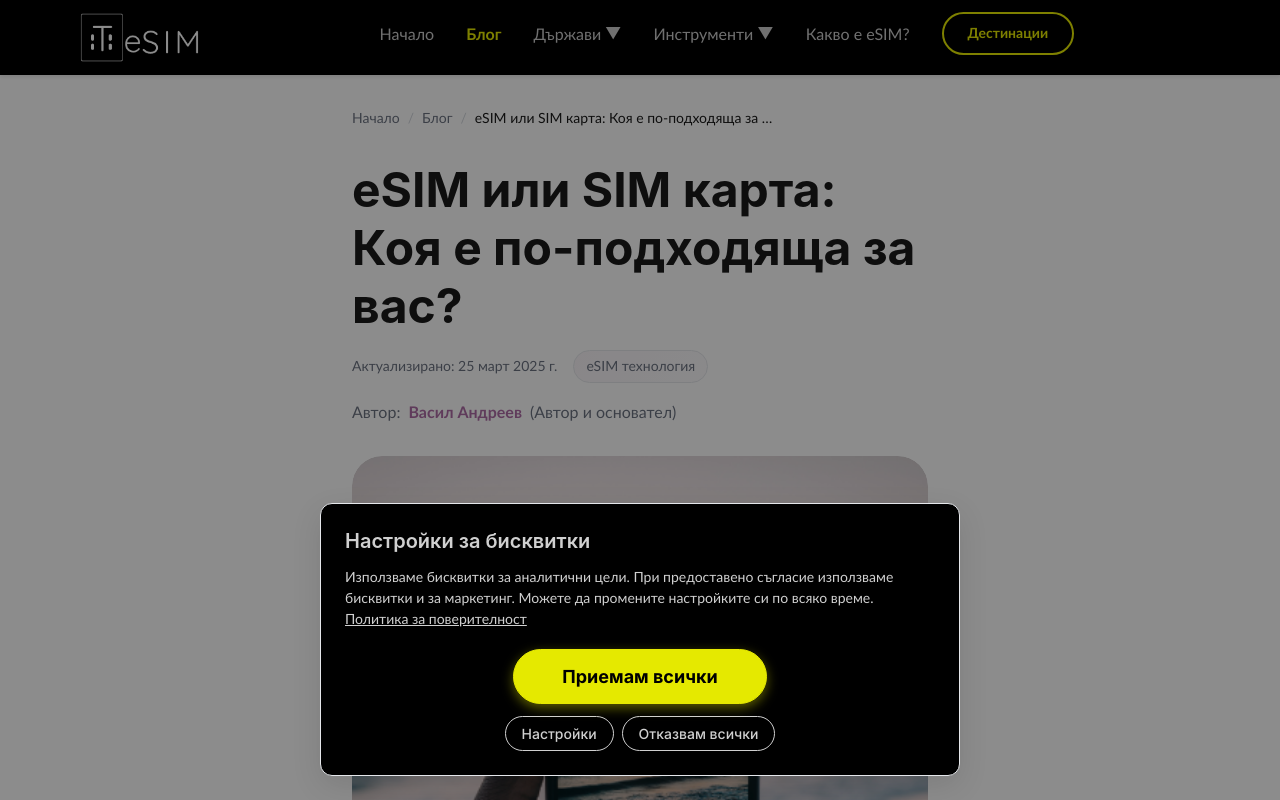
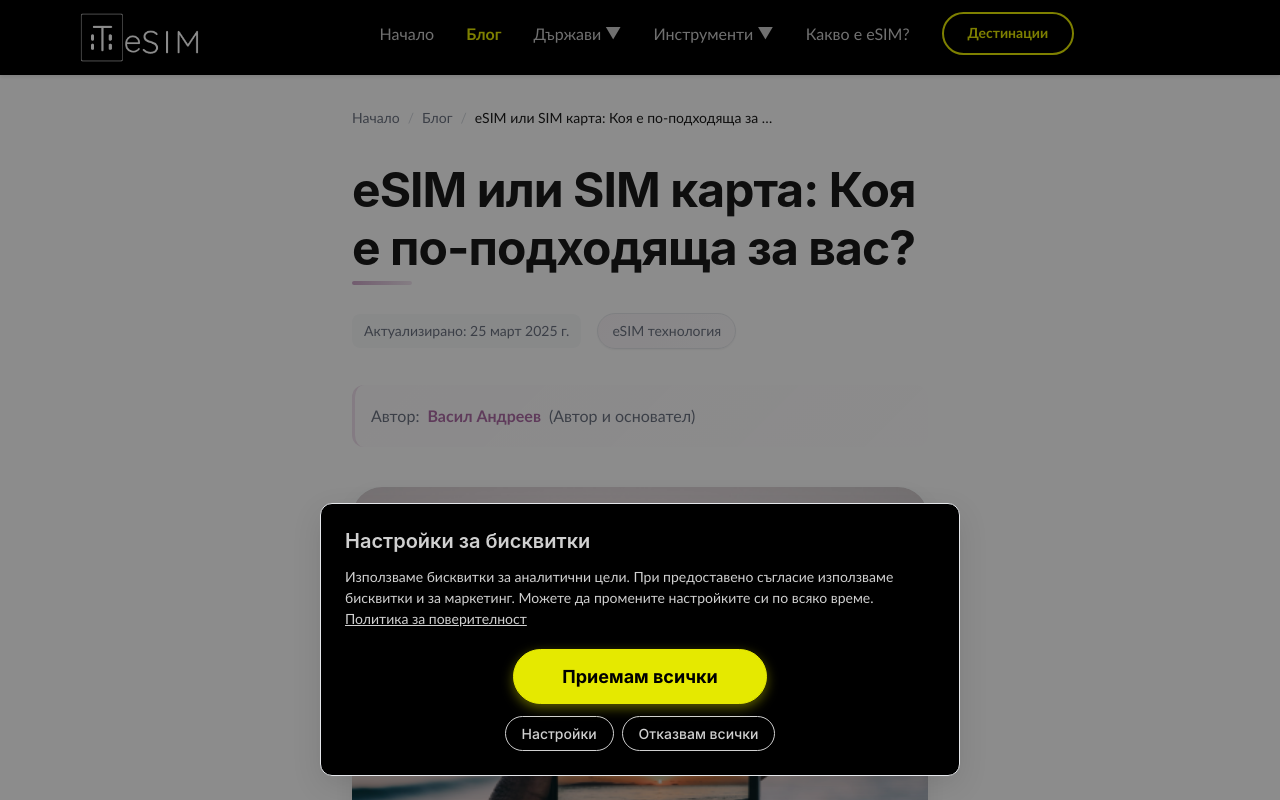
Before and after one commit to svetoslavseo/bgesim-next, a Next.js app: page /blog/esim-ili-sim-karta/ in a window 1280 px wide. Shown: the top 800 px of the page. Built offline with nearby package versions, Linux system fonts and the light colour scheme.

Commit message:
Modernize blog post template with enhanced styling and animations

```diff
--- a/src/app/blog/[slug]/page.module.css
+++ b/src/app/blog/[slug]/page.module.css
@@ -2,6 +2,18 @@
 
 .article {
   max-width: 100%;
+  animation: fadeIn 0.6s ease-out;
+}
+
+@keyframes fadeIn {
+  from {
+    opacity: 0;
+    transform: translateY(10px);
+  }
+  to {
+    opacity: 1;
+    transform: translateY(0);
+  }
 }
 
 /* Add small top padding to Section component on blog posts */
@@ -39,11 +51,26 @@
 }
 
 .headline {
-  margin-bottom: 1rem;
+  margin-bottom: 1.5rem;
   font-size: 3rem;
   line-height: 1.2;
   color: #1a1a1a;
   font-weight: 700;
+  letter-spacing: -0.02em;
+  transition: color 0.3s ease;
+  position: relative;
+}
+
+.headline::after {
+  content: '';
+  position: absolute;
+  bottom: -0.5rem;
+  left: 0;
+  width: 60px;
+  height: 4px;
+  background: linear-gradient(90deg, #ad6ca5, rgba(173, 108, 165, 0.3));
+  border-radius: 2px;
+  opacity: 0.6;
 }
 
 .esimCheckerWrapper {
@@ -58,27 +85,78 @@
   align-items: center;
   font-size: 0.875rem;
   color: #6b7280;
-  margin-bottom: 1rem;
+  margin-bottom: 1.5rem;
+  padding: 0.75rem 0;
+}
+
+.meta time {
+  display: inline-flex;
+  align-items: center;
+  padding: 0.375rem 0.75rem;
+  background-color: rgba(107, 114, 128, 0.05);
+  border-radius: 8px;
+  transition: all 0.3s ease;
+}
+
+.meta time:hover {
+  background-color: rgba(107, 114, 128, 0.1);
+  transform: translateY(-1px);
 }
 
 .categoryLabel {
   display: inline-block;
-  padding: 0.25rem 0.75rem;
+  padding: 0.375rem 0.875rem;
   background: linear-gradient(135deg, #f8f4f7 0%, #faf9fb 100%);
   border: 1px solid #e5e7eb;
   border-radius: 30px;
   font-size: 0.875rem;
   font-weight: 500;
   color: #6b7280;
+  transition: all 0.3s cubic-bezier(0.4, 0, 0.2, 1);
+  box-shadow: 0 1px 2px rgba(0, 0, 0, 0.05);
+  position: relative;
+  overflow: hidden;
+}
+
+.categoryLabel::before {
+  content: '';
+  position: absolute;
+  top: 0;
+  left: -100%;
+  width: 100%;
+  height: 100%;
+  background: linear-gradient(90deg, transparent, rgba(255, 255, 255, 0.4), transparent);
+  transition: left 0.5s ease;
+}
+
+.categoryLabel:hover {
+  transform: translateY(-2px);
+  box-shadow: 0 4px 8px rgba(0, 0, 0, 0.1);
+  border-color: rgba(173, 108, 165, 0.3);
+}
+
+.categoryLabel:hover::before {
+  left: 100%;
 }
 
 .authorLine {
   font-size: 1rem;
   color: #6b7280;
-  margin-bottom: 2rem;
+  margin-bottom: 2.5rem;
   display: flex;
   align-items: center;
   gap: 0.5rem;
+  padding: 1rem;
+  background: linear-gradient(135deg, rgba(173, 108, 165, 0.03) 0%, rgba(173, 108, 165, 0.01) 100%);
+  border-radius: 12px;
+  border-left: 3px solid rgba(173, 108, 165, 0.2);
+  transition: all 0.3s ease;
+}
+
+.authorLine:hover {
+  background: linear-gradient(135deg, rgba(173, 108, 165, 0.05) 0%, rgba(173, 108, 165, 0.02) 100%);
+  border-left-color: rgba(173, 108, 165, 0.4);
+  transform: translateX(4px);
 }
 
 .authorLabel {
@@ -89,12 +167,30 @@
   color: #ad6ca5;
   font-weight: 600;
   text-decoration: none;
-  transition: color 0.2s ease;
+  transition: all 0.3s cubic-bezier(0.4, 0, 0.2, 1);
+  position: relative;
+  padding: 0.125rem 0;
+}
+
+.authorName::after {
+  content: '';
+  position: absolute;
+  bottom: 0;
+  left: 0;
+  width: 0;
+  height: 2px;
+  background: linear-gradient(90deg, #ad6ca5, rgba(173, 108, 165, 0.5));
+  transition: width 0.3s ease;
+  border-radius: 1px;
 }
 
 .authorName:hover {
   color: #8b5a8a;
-  text-decoration: underline;
+  transform: translateY(-1px);
+}
+
+.authorName:hover::after {
+  width: 100%;
 }
 
 .authorTitle {
@@ -107,47 +203,117 @@
   color: #4b5563;
   margin-bottom: 2rem;
   font-style: italic;
-  padding-left: 1rem;
-  border-left: 3px solid #ad6ca5;
+  padding: 1.25rem 1.5rem;
+  border-left: 4px solid #ad6ca5;
   line-height: 1.7;
+  background: linear-gradient(135deg, rgba(173, 108, 165, 0.03) 0%, rgba(173, 108, 165, 0.01) 100%);
+  border-radius: 0 12px 12px 0;
+  position: relative;
+  box-shadow: 0 2px 4px rgba(0, 0, 0, 0.02);
 }
 
 .imageWrapper {
-  margin-bottom: 2rem;
-  border-radius: 30px;
+  margin-bottom: 2.5rem;
+  border-radius: 24px;
   overflow: hidden;
+  position: relative;
+  box-shadow: 0 8px 24px rgba(0, 0, 0, 0.08);
+  transition: all 0.4s cubic-bezier(0.4, 0, 0.2, 1);
+  background: #f9fafb;
+}
+
+.imageWrapper::before {
+  content: '';
+  position: absolute;
+  top: 0;
+  left: 0;
+  right: 0;
+  bottom: 0;
+  background: linear-gradient(135deg, rgba(173, 108, 165, 0.05) 0%, transparent 100%);
+  opacity: 0;
+  transition: opacity 0.4s ease;
+  z-index: 1;
+  pointer-events: none;
+}
+
+.imageWrapper:hover {
+  transform: translateY(-4px);
+  box-shadow: 0 12px 32px rgba(0, 0, 0, 0.12);
+}
+
+.imageWrapper:hover::before {
+  opacity: 1;
 }
 
 .tags {
-  margin-top: 3rem;
-  padding-top: 2rem;
-  border-top: 1px solid #e5e7eb;
+  margin-top: 3.5rem;
+  padding-top: 2.5rem;
+  border-top: 2px solid #e5e7eb;
+  position: relative;
+}
+
+.tags::before {
+  content: '';
+  position: absolute;
+  top: -2px;
+  left: 0;
+  width: 80px;
+  height: 2px;
+  background: linear-gradient(90deg, #ad6ca5, rgba(173, 108, 165, 0.3));
+  border-radius: 2px;
 }
 
 .tagsTitle {
   font-size: 1rem;
-  margin-bottom: 1rem;
+  margin-bottom: 1.25rem;
   color: #6b7280;
+  font-weight: 600;
+  letter-spacing: 0.01em;
 }
 
 .tagsList {
   display: flex;
   flex-wrap: wrap;
-  gap: 0.5rem;
+  gap: 0.75rem;
 }
 
 .tag {
   display: inline-block;
-  padding: 0.25rem 0.75rem;
+  padding: 0.5rem 1rem;
   background-color: #f3f4f6;
   border-radius: 9999px;
   font-size: 0.875rem;
   color: #4b5563;
-  transition: all 0.2s ease;
+  transition: all 0.3s cubic-bezier(0.4, 0, 0.2, 1);
+  border: 1px solid transparent;
+  position: relative;
+  overflow: hidden;
+  font-weight: 500;
+}
+
+.tag::before {
+  content: '';
+  position: absolute;
+  top: 50%;
+  left: 50%;
+  width: 0;
+  height: 0;
+  background: rgba(173, 108, 165, 0.1);
+  border-radius: 50%;
+  transform: translate(-50%, -50%);
+  transition: width 0.4s ease, height 0.4s ease;
 }
 
 .tag:hover {
   background-color: #e5e7eb;
+  transform: translateY(-2px) scale(1.05);
+  box-shadow: 0 4px 12px rgba(0, 0, 0, 0.1);
+  border-color: rgba(173, 108, 165, 0.2);
+}
+
+.tag:hover::before {
+  width: 200%;
+  height: 200%;
 }
 
 /* Hide WordPress table of contents */
@@ -170,54 +336,299 @@
   display: none;
 }
 
+/* Modern WordPress content styling */
+.wp-content {
+  line-height: 1.8;
+  color: #374151;
+}
+
+.wp-content p {
+  margin-bottom: 1.5rem;
+  transition: color 0.3s ease;
+}
+
+.wp-content h2,
+.wp-content h3,
+.wp-content h4 {
+  color: #1a1a1a;
+  font-weight: 700;
+  margin-top: 2.5rem;
+  margin-bottom: 1rem;
+  line-height: 1.3;
+  position: relative;
+  padding-left: 0.75rem;
+  border-left: 3px solid rgba(173, 108, 165, 0.3);
+  transition: all 0.3s ease;
+}
+
+.wp-content h2 {
+  font-size: 2rem;
+  letter-spacing: -0.01em;
+}
+
+.wp-content h2:hover,
+.wp-content h3:hover,
+.wp-content h4:hover {
+  border-left-color: rgba(173, 108, 165, 0.6);
+  padding-left: 1rem;
+}
+
+.wp-content h3 {
+  font-size: 1.5rem;
+}
+
+.wp-content h4 {
+  font-size: 1.25rem;
+}
+
+.wp-content a {
+  color: #ad6ca5;
+  text-decoration: none;
+  border-bottom: 1px solid rgba(173, 108, 165, 0.3);
+  transition: all 0.3s ease;
+  font-weight: 500;
+}
+
+.wp-content a:hover {
+  color: #8b5a8a;
+  border-bottom-color: #8b5a8a;
+  border-bottom-width: 2px;
+}
+
+.wp-content ul,
+.wp-content ol {
+  margin-bottom: 1.5rem;
+  padding-left: 1.75rem;
+}
+
+.wp-content li {
+  margin-bottom: 0.75rem;
+  line-height: 1.7;
+}
+
+.wp-content li::marker {
+  color: #ad6ca5;
+}
+
+.wp-content blockquote {
+  margin: 2rem 0;
+  padding: 1.5rem 1.75rem;
+  border-left: 4px solid #ad6ca5;
+  background: linear-gradient(135deg, rgba(173, 108, 165, 0.03) 0%, rgba(173, 108, 165, 0.01) 100%);
+  border-radius: 0 12px 12px 0;
+  font-style: italic;
+  color: #4b5563;
+  box-shadow: 0 2px 4px rgba(0, 0, 0, 0.02);
+  transition: all 0.3s ease;
+}
+
+.wp-content blockquote:hover {
+  border-left-width: 5px;
+  box-shadow: 0 4px 8px rgba(0, 0, 0, 0.04);
+  transform: translateX(2px);
+}
+
+.wp-content code {
+  background-color: rgba(173, 108, 165, 0.1);
+  padding: 0.125rem 0.375rem;
+  border-radius: 4px;
+  font-size: 0.875em;
+  color: #8b5a8a;
+  font-weight: 500;
+}
+
+.wp-content pre {
+  background-color: #1a1a1a;
+  color: #f9fafb;
+  padding: 1.5rem;
+  border-radius: 12px;
+  overflow-x: auto;
+  margin: 2rem 0;
+  box-shadow: 0 4px 12px rgba(0, 0, 0, 0.1);
+  border: 1px solid rgba(255, 255, 255, 0.1);
+}
+
+.wp-content img {
+  border-radius: 16px;
+  box-shadow: 0 4px 16px rgba(0, 0, 0, 0.08);
+  transition: all 0.4s ease;
+  max-width: 100%;
+  height: auto;
+}
+
+.wp-content img:hover {
+  transform: translateY(-2px);
+  box-shadow: 0 8px 24px rgba(0, 0, 0, 0.12);
+}
+
+.wp-content table {
+  width: 100%;
+  border-collapse: collapse;
+  margin: 2rem 0;
+  border-radius: 12px;
+  overflow: hidden;
+  box-shadow: 0 2px 8px rgba(0, 0, 0, 0.05);
+}
+
+.wp-content table th {
+  background: linear-gradient(135deg, rgba(173, 108, 165, 0.1) 0%, rgba(173, 108, 165, 0.05) 100%);
+  color: #1a1a1a;
+  font-weight: 600;
+  padding: 1rem;
+  text-align: left;
+  border-bottom: 2px solid rgba(173, 108, 165, 0.2);
+}
+
+.wp-content table td {
+  padding: 0.875rem 1rem;
+  border-bottom: 1px solid #e5e7eb;
+  transition: background-color 0.2s ease;
+}
+
+.wp-content table tr:hover td {
+  background-color: rgba(173, 108, 165, 0.03);
+}
+
 /* Responsive */
 @media (max-width: 768px) {
   .headline {
-    font-size: 3rem;
-    /* Mobile-specific containment */
+    font-size: 2.5rem;
     contain: none;
     min-height: 2.5rem;
+    margin-bottom: 1.25rem;
+  }
+
+  .headline::after {
+    width: 50px;
+    height: 3px;
   }
 
   .excerpt {
     font-size: 1rem;
     contain: none;
+    padding: 1rem 1.25rem;
   }
 
   .meta {
     font-size: 0.813rem;
     contain: none;
+    gap: 0.75rem;
+  }
+
+  .meta time {
+    padding: 0.25rem 0.625rem;
   }
 
   .authorLine {
     font-size: 0.938rem;
     contain: none;
+    padding: 0.875rem;
+    margin-bottom: 2rem;
+  }
+
+  .categoryLabel {
+    padding: 0.25rem 0.75rem;
+    font-size: 0.813rem;
+  }
+
+  .imageWrapper {
+    border-radius: 20px;
+    margin-bottom: 2rem;
+  }
+
+  .tags {
+    margin-top: 3rem;
+    padding-top: 2rem;
+  }
+
+  .tag {
+    padding: 0.375rem 0.875rem;
+    font-size: 0.813rem;
+  }
+
+  .wp-content h2 {
+    font-size: 1.75rem;
+  }
+
+  .wp-content h3 {
+    font-size: 1.375rem;
+  }
+
+  .wp-content h4 {
+    font-size: 1.125rem;
   }
 
   /* Mobile article container */
   .article {
     position: relative;
-    /* Remove overflow: hidden to allow scrolling */
   }
 }
 
 @media (max-width: 480px) {
   .headline {
-    font-size: 3rem;
-    /* Enhanced mobile containment */
+    font-size: 2rem;
     contain: none;
     min-height: 2rem;
+    line-height: 1.25;
+  }
+
+  .headline::after {
+    width: 40px;
+    height: 2px;
   }
 
   .excerpt {
     font-size: 0.938rem;
-    padding-left: 0.75rem;
+    padding: 0.875rem 1rem;
     contain: none;
+    border-left-width: 3px;
+  }
+
+  .meta {
+    flex-direction: column;
+    align-items: flex-start;
+    gap: 0.5rem;
+  }
+
+  .authorLine {
+    flex-wrap: wrap;
+    font-size: 0.875rem;
+  }
+
+  .imageWrapper {
+    border-radius: 16px;
+  }
+
+  .tagsTitle {
+    font-size: 0.938rem;
+  }
+
+  .tag {
+    padding: 0.375rem 0.75rem;
+    font-size: 0.75rem;
+  }
+
+  .wp-content {
+    font-size: 0.938rem;
+  }
+
+  .wp-content h2 {
+    font-size: 1.5rem;
+    padding-left: 0.5rem;
+  }
+
+  .wp-content h3 {
+    font-size: 1.25rem;
+    padding-left: 0.5rem;
+  }
+
+  .wp-content h4 {
+    font-size: 1.063rem;
+    padding-left: 0.5rem;
   }
 
   /* Small mobile optimizations */
   .article {
-    /* Remove strict containment that prevents scrolling */
     min-height: auto;
   }
 }
```
